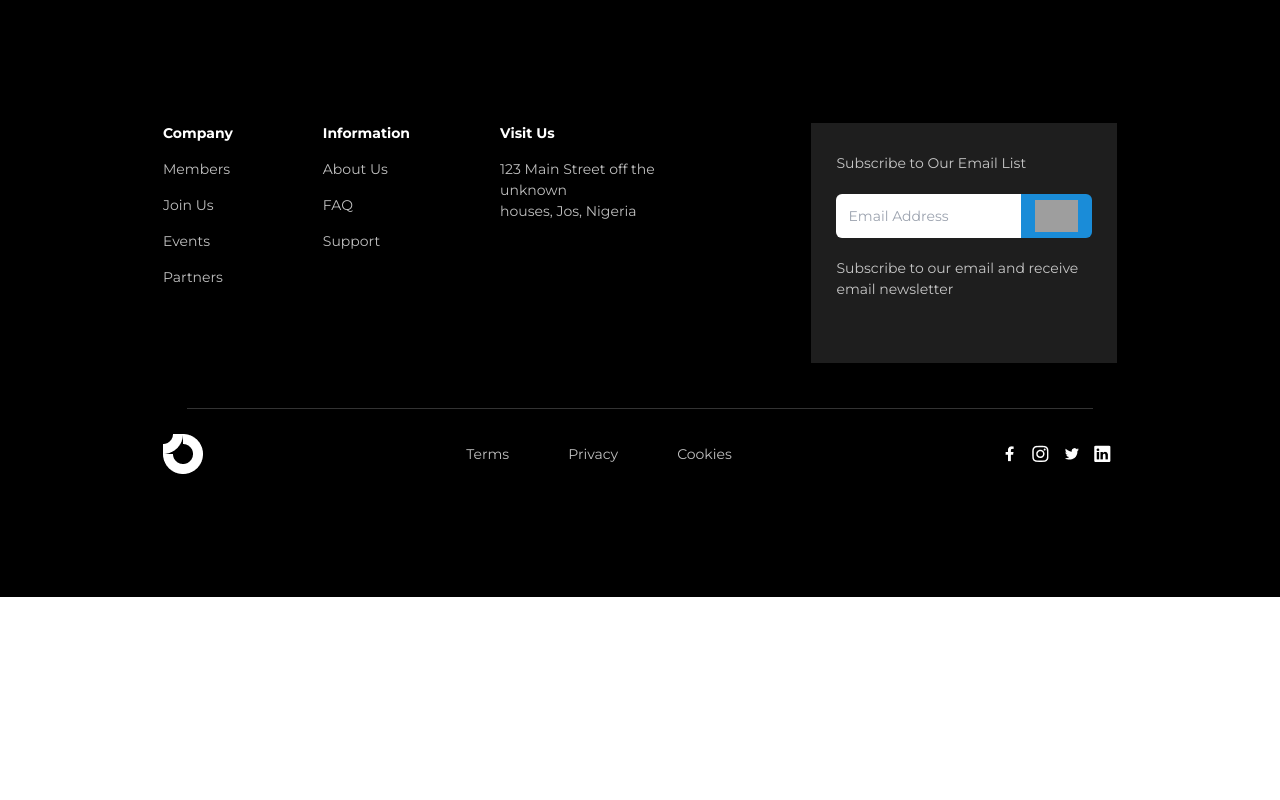
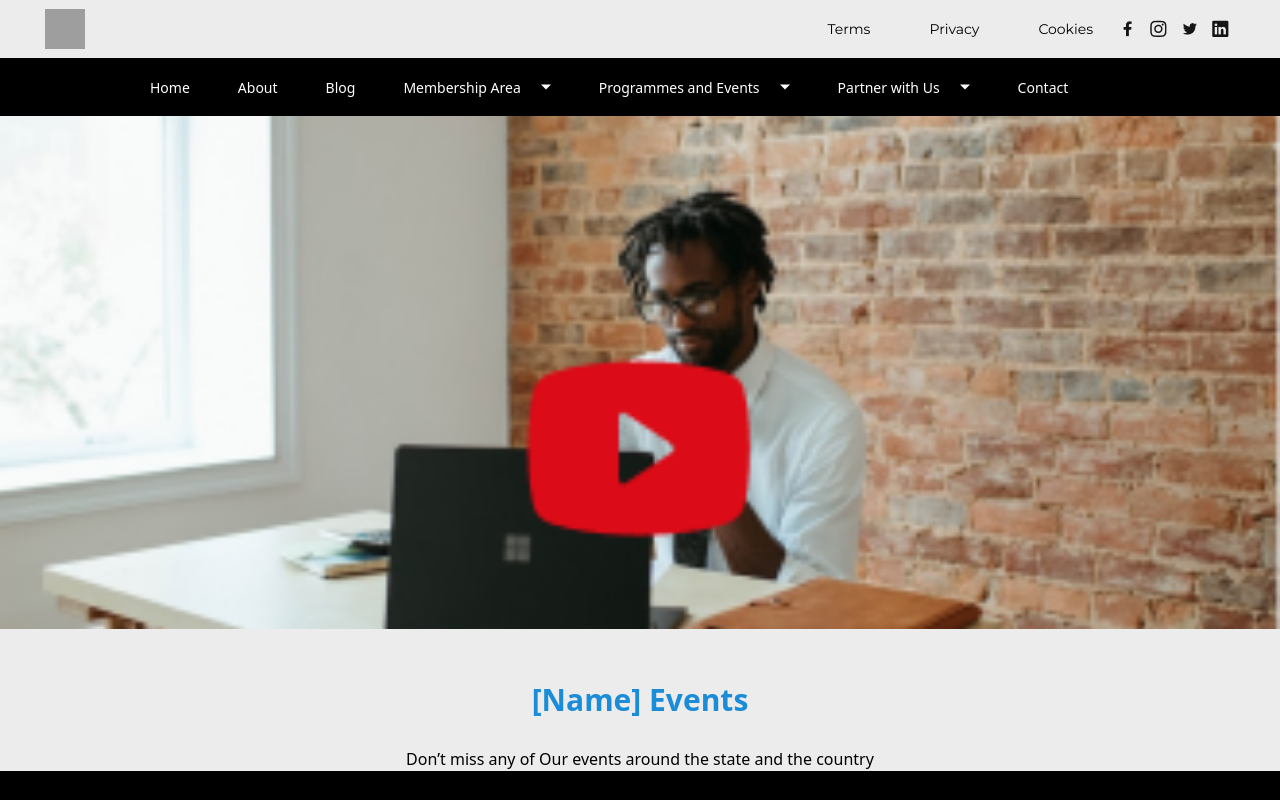
Before and after one commit to nHubNg/NNIA, a React (Vite) app: page /events in a window 1280 px wide. Shown: the top 800 px of the page. Built offline with nearby package versions, Linux system fonts and the light colour scheme; grey boxes are pictures that could not be loaded.

Commit message:
added events page

```diff
--- a/src/App.jsx
+++ b/src/App.jsx
@@ -11,6 +11,7 @@ import Register from "./pages/register";
 import Footer from "./components/Footer";
 import PartnerDetails from "./pages/partnerDetails";
 import BlogDetails from "./pages/blogDetails";
+import Events from "./pages/events";
 // import Header from './components/Header';
 
 function App() {
@@ -29,6 +30,7 @@ function App() {
           <Route path="/joinUs" element={<JoinUs />} />
           <Route path="/currentPartners" element={<CurrentPartners />} />
           <Route path="/partnerDetails" element={<PartnerDetails />} />
+          <Route path = "/events" element = {<Events />} />
         </Routes>
       </BrowserRouter>
       <Footer />
--- a/src/pages/blog/index.jsx
+++ b/src/pages/blog/index.jsx
@@ -10,13 +10,13 @@ const Blog = () => {
 
       <div className="font-montserrat bg-background grid items-center justify-center mb-36">
 
-        <div className=" text-center mb-20">
+        <div className=" text-center mb-[45px]">
           <h1 className="font-[700] text-twitterBlue text-[30px] mt-[48px] mb-[25px]">
             Our Latest Articles
           </h1>
 
           <p>
-            Read our recent article to add your knowledge on ares we are best
+            Read our recent article to add your knowledge on areas we are best
             known for.
           </p>
         </div>
--- /dev/null
+++ b/src/pages/events/index.jsx
@@ -0,0 +1,19 @@
+import Header from "../../components/Header";
+
+const Events = () => {
+    return (
+      <>
+        <Header img={"hero"} />
+
+        <div className=" text-center">
+          <h1 className=" font-[700] text-twitterBlue text-[30px] mt-[48px] mb-[25px]">
+            [Name] Events
+          </h1>
+
+          <p>Don’t miss any of Our events around the state and the country</p>
+        </div>
+      </>
+    );
+}
+
+export default Events;
```
